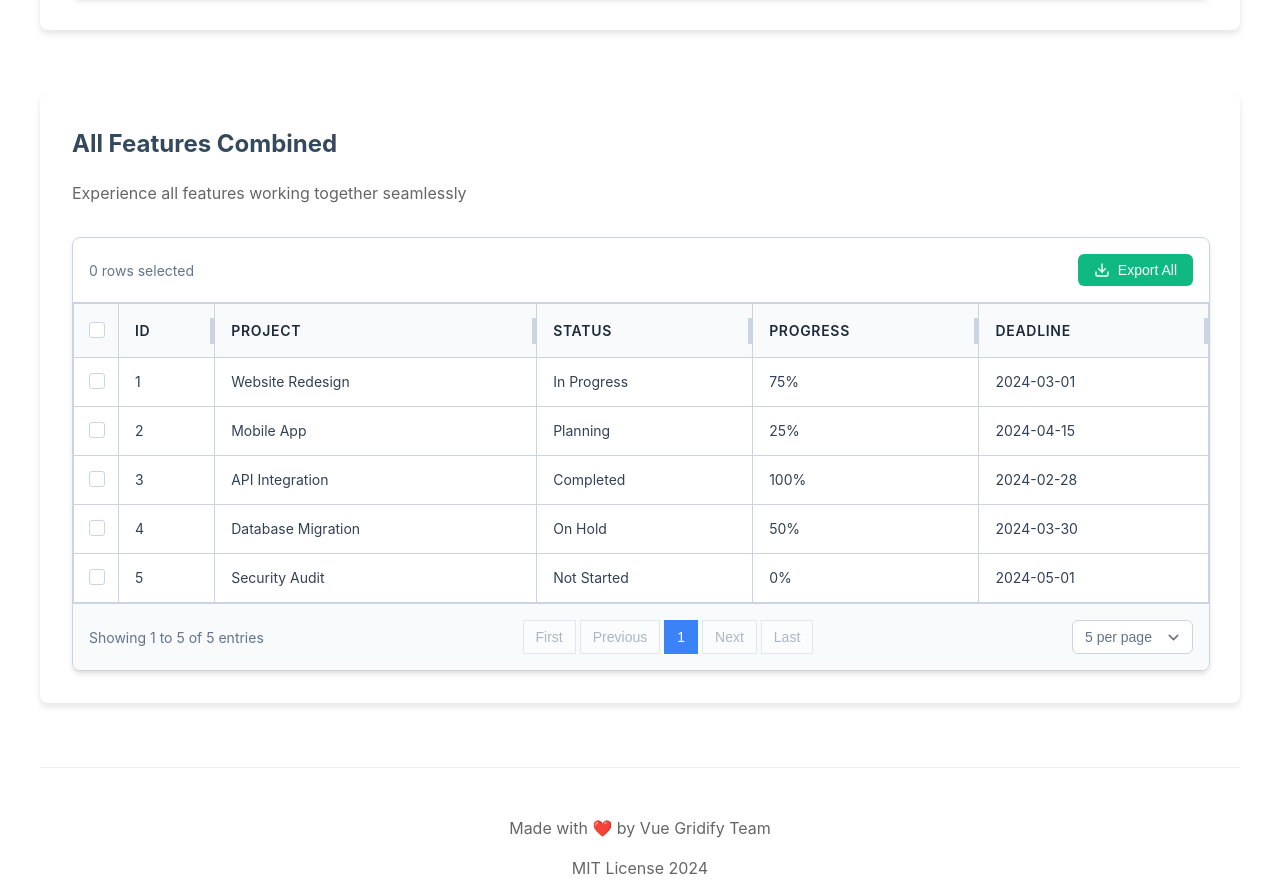
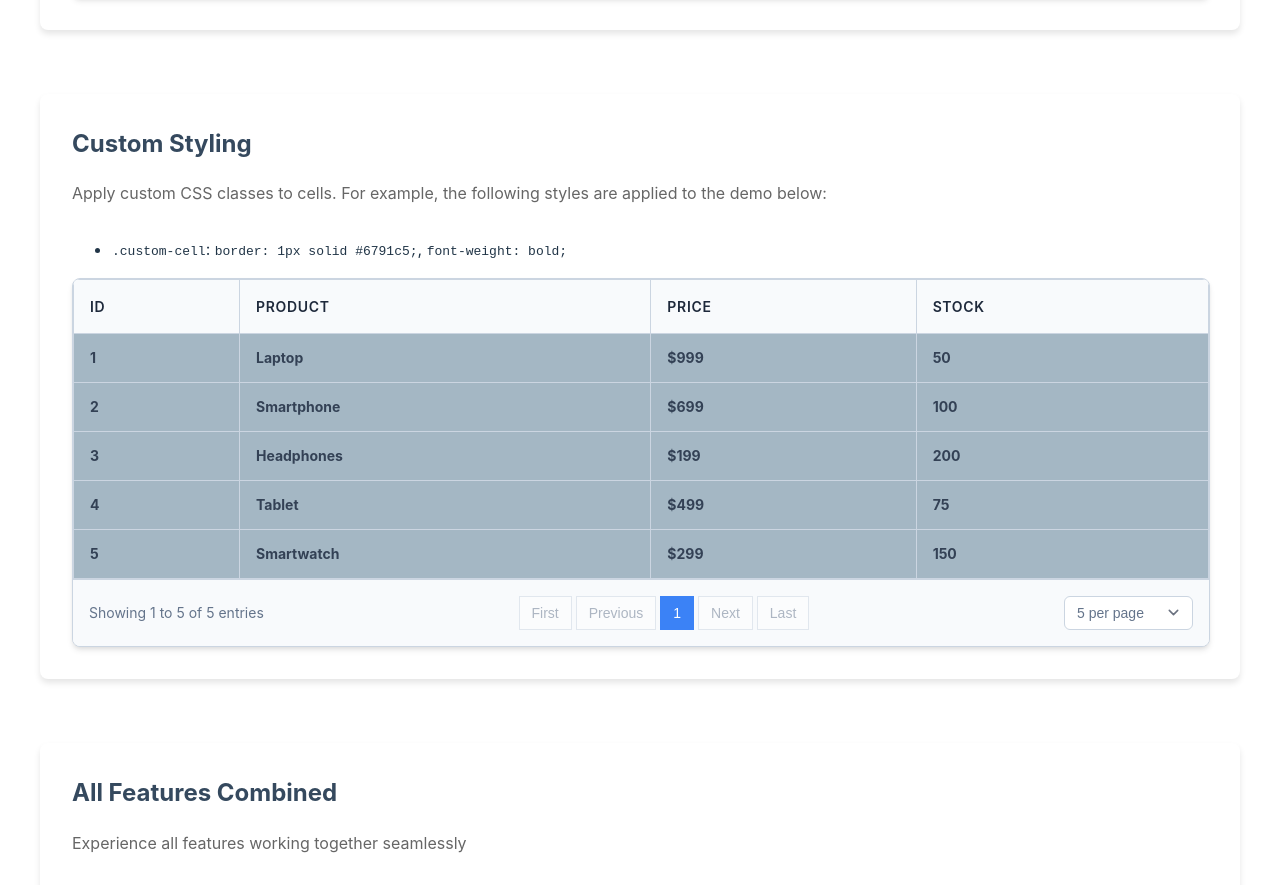
Before and after one commit to Eraybulut34/vue-gridify, a Vue app: page / in a window 1280 px wide. Shown: the part 3272-4157 px from the top of the page. Built offline with nearby package versions, Linux system fonts and the light colour scheme.

Commit message:
feat: custom row and cell style

```diff
--- a/src/App.vue
+++ b/src/App.vue
@@ -76,6 +76,22 @@
           :columns="resizableColumns"
           :data="resizableData"
           :page-size="5"
+        />
+      </section>
+
+            <!-- Custom Styling -->
+      <section class="demo-section">
+        <h2>Custom Styling</h2>
+        <p>Apply custom CSS classes to cells. For example, the following styles are applied to the demo below:</p>
+        <ul>
+          <li><code>.custom-cell</code>: <code>border: 1px solid #6791c5;</code>, <code>font-weight: bold;</code></li>
+        </ul>
+        <VueGridify
+          :columns="stylingColumns"
+          :data="stylingData"
+          :page-size="5"
+          rowClass="custom-row"
+          cellClass="custom-cell"
         />
       </section>
 
@@ -203,6 +219,21 @@ const productColumns: GridColumn[] = [
 ]
 
 const products = [
+  { id: 1, name: 'Laptop', price: '$999', stock: 50 },
+  { id: 2, name: 'Smartphone', price: '$699', stock: 100 },
+  { id: 3, name: 'Headphones', price: '$199', stock: 200 },
+  { id: 4, name: 'Tablet', price: '$499', stock: 75 },
+  { id: 5, name: 'Smartwatch', price: '$299', stock: 150 }
+]
+
+const stylingColumns: GridColumn[] = [
+  { field: 'id', header: 'ID' },
+  { field: 'name', header: 'Product' },
+  { field: 'price', header: 'Price' },
+  { field: 'stock', header: 'Stock' }
+]
+
+const stylingData = [
   { id: 1, name: 'Laptop', price: '$999', stock: 50 },
   { id: 2, name: 'Smartphone', price: '$699', stock: 100 },
   { id: 3, name: 'Headphones', price: '$199', stock: 200 },
@@ -392,4 +423,13 @@ const handleAllFeaturesSelection = (selection: GridData[]) => {
     color: #bbb;
   }
 }
+
+.custom-row {
+  background-color: #a4b7c4;
+}
+
+.custom-cell {
+  border: 1px solid #6791c5;
+  font-weight: bold;
+}
 </style>
--- a/src/components/VueGridify.vue
+++ b/src/components/VueGridify.vue
@@ -44,7 +44,11 @@
           </tr>
         </thead>
         <tbody>
-          <tr v-for="row in serverSide ? data : paginatedItems" :key="row.id">
+          <tr
+            v-for="row in serverSide ? data : paginatedItems"
+            :key="row.id"
+            :class="rowClass"
+          >
             <td v-if="selectable" class="vue-gridify-checkbox-cell">
               <label class="vue-gridify-checkbox">
                 <input
@@ -58,6 +62,7 @@
             <td
               v-for="column in columns"
               :key="column.field"
+              :class="cellClass"
             >
               {{ row[column.field] }}
             </td>
@@ -155,6 +160,8 @@ interface Props {
   totalItems?: number
   serverSide?: boolean
   loading?: boolean
+  rowClass?: string
+  cellClass?: string
 }
 
 interface Emits {
@@ -166,7 +173,7 @@ const emit = defineEmits<Emits>()
 
 const props = withDefaults(defineProps<Props>(), {
   pageSize: 10,
-  pageSizeOptions: () => [5, 10, 25, 50],
+  pageSizeOptions: () => [5, 10, 20, 50, 100],
   enableExcelExport: false,
   exportButtonText: "Export to Excel",
   fileName: 'grid-data',
@@ -174,7 +181,9 @@ const props = withDefaults(defineProps<Props>(), {
   selectedRows: () => [],
   totalItems: 0,
   serverSide: false,
-  loading: false
+  loading: false,
+  rowClass: '',
+  cellClass: ''
 })
 
 // Dahili olarak kullanılacak data referansı
```
